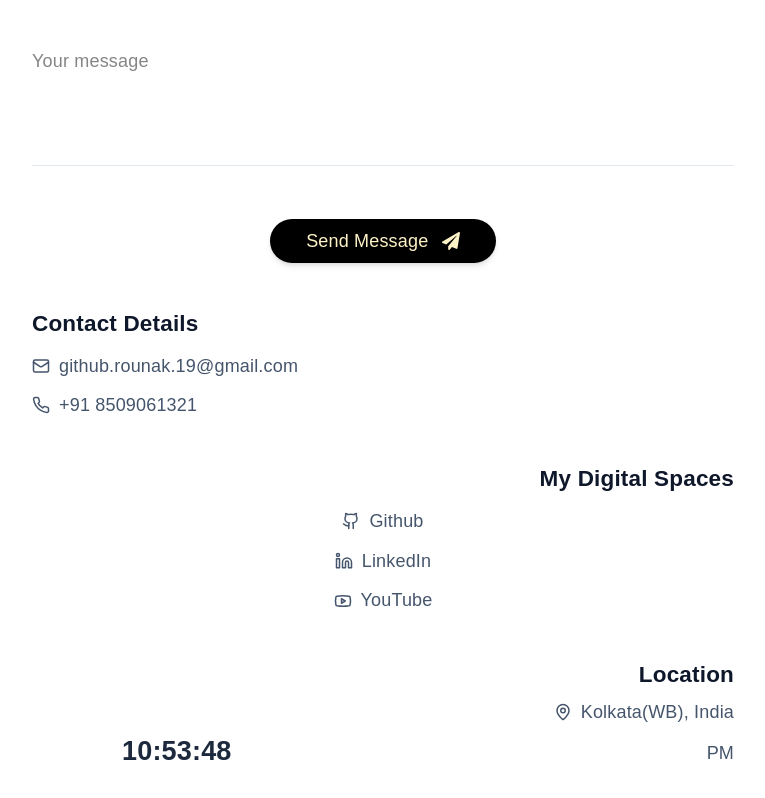
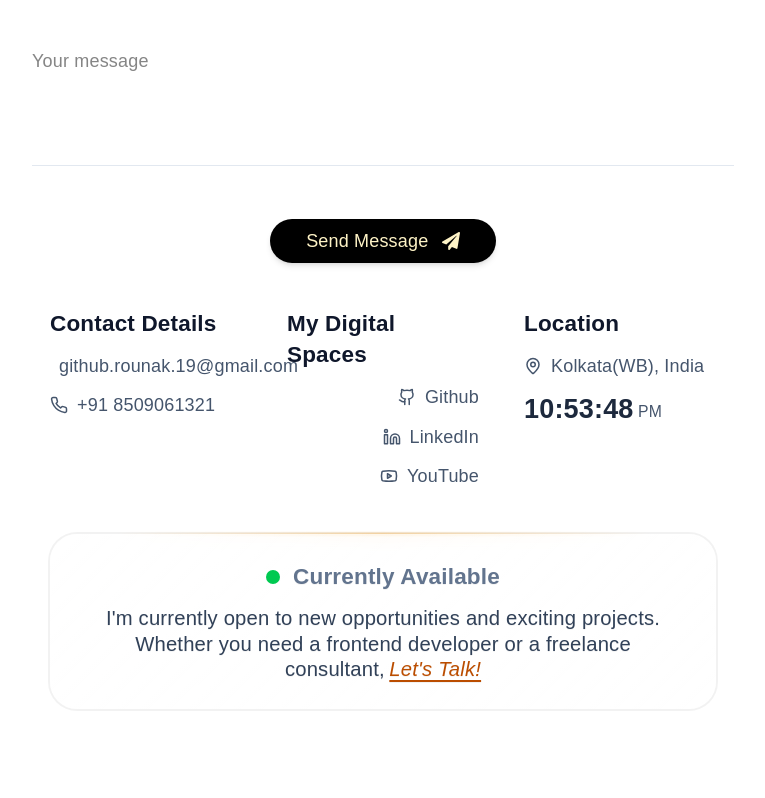
Before and after one commit to rou-nak-cloud/Dev.Portfolios, a React (Vite) app in the folder Portfolio_v3.1/: page / in a window 1280 px wide. Shown: the part 7828-8626 px from the top of the page, without its empty margins (257-1022 px from the left). Built offline with nearby package versions, Linux system fonts and the light colour scheme; a web font is replaced by a local one.

Commit message:
email sending functionality with responsiveness

```diff
--- a/Portfolio_v3.1/package.json
+++ b/Portfolio_v3.1/package.json
@@ -10,6 +10,7 @@
     "preview": "vite preview"
   },
   "dependencies": {
+    "@emailjs/browser": "^4.4.1",
     "@studio-freight/lenis": "^1.0.42",
     "@tailwindcss/vite": "^4.2.2",
     "daisyui": "^5.5.19",
--- a/Portfolio_v3.1/src/utilities/ContactLinks.jsx
+++ b/Portfolio_v3.1/src/utilities/ContactLinks.jsx
@@ -3,9 +3,9 @@ import TimeFormat from "./TimeFormat";
 
 const ContactLinks = () => {
   return (
-    <div className="max-w-2xl mx-auto mt-10">
-      {/* 3 Column Layout on 2XL */}
-      <div className="grid gap-10 text-center md:text-left 2xl:grid-cols-3">
+    <div className="max-w-2xl mx-auto mt-10 px-4">
+      {/* Responsive Grid */}
+      <div className="grid grid-cols-1 md:grid-cols-2 lg:grid-cols-3 gap-10 text-center md:text-left">
         {/* Contact Details */}
         <div className="space-y-3">
           <h3 className="font-cabinet font-bold text-xl text-slate-900">
@@ -16,12 +16,11 @@ const ContactLinks = () => {
             <a
               key={idx}
               href={item.href}
-              className="group relative flex items-center justify-center md:justify-start gap-2 text-slate-600 hover:text-amber-700 transition-colors"
+              className="group flex items-center justify-center md:justify-start gap-2 text-slate-600 hover:text-amber-700 transition-colors"
             >
               <item.icon className="w-4 h-4" />
               <span className="relative font-cabinet">
                 {item.label}
-                {/* Underline */}
                 <span className="absolute bottom-0 left-0 w-0 h-[1.5px] bg-amber-500 transition-all duration-300 group-hover:w-full"></span>
               </span>
             </a>
@@ -30,7 +29,7 @@ const ContactLinks = () => {
 
         {/* Digital Spaces */}
         <div className="space-y-3">
-          <h3 className="font-cabinet font-bold text-xl text-right text-slate-900">
+          <h3 className="font-cabinet font-bold text-xl text-slate-900 md:text-left">
             My Digital Spaces
           </h3>
 
@@ -40,12 +39,11 @@ const ContactLinks = () => {
               href={space.href}
               target="_blank"
               rel="noopener noreferrer"
-              className="group relative flex items-center justify-center gap-2 text-slate-600 cursor-alias"
+              className="group flex items-center justify-center md:justify-end gap-2 text-slate-600 hover:text-amber-700 transition-colors"
             >
               <space.icon className="w-4 h-4" />
-              <span className="relative font-cabinet text-right cursor-pointer hover:text-amber-700 transition-colors">
+              <span className="relative font-cabinet">
                 {space.label}
-                {/* Underline */}
                 <span className="absolute bottom-0 left-0 w-0 h-[1.5px] bg-amber-500 transition-all duration-300 group-hover:w-full"></span>
               </span>
             </a>
@@ -53,29 +51,50 @@ const ContactLinks = () => {
         </div>
 
         {/* Location */}
-        <div className="space-y-2">
-          <h3 className="font-cabinet font-bold text-xl text-right text-slate-900">
+        <div className="space-y-3 md:col-span-2 lg:col-span-1">
+          <h3 className="font-cabinet font-bold text-xl text-slate-900">
             Location
           </h3>
 
-          <div className="flex items-center justify-center md:justify-end gap-2 text-slate-600">
+          <div className="flex items-center justify-center md:justify-start gap-2 text-slate-600">
             {(() => {
               const LocationIcon = contactInfo[2].icon;
               return <LocationIcon className="w-4 h-4" />;
             })()}
-            <span className="relative font-cabinet">
-              {contactInfo[2].label}
-              {/* Optional underline if you want on location too */}
-              <span className="absolute bottom-0 left-0 w-0 h-[1.5px] bg-amber-500 transition-all duration-300 group-hover:w-full"></span>
+            <span className="font-cabinet">{contactInfo[2].label}</span>
+          </div>
+
+          {/* Time */}
+          <div className="flex items-end justify-center md:justify-start gap-1">
+            <TimeFormat />
+            <span className="text-sm font-cabinet text-slate-600 mb-1">PM</span>
+          </div>
+        </div>
+      </div>
+
+      {/* Availability Card */}
+      <div className="relative group mt-10">
+        <div className="absolute -top-px left-1/2 -translate-x-1/2 w-[80%] h-0.5 bg-linear-to-r from-transparent via-amber-500/50 to-transparent blur-[1px]"></div>
+
+        <div className="glass rounded-3xl p-6 border border-slate-200/50 bg-white/50 backdrop-blur-sm transition-all duration-500 hover:border-amber-500/30 hover:shadow-lg hover:shadow-amber-500/5">
+          <div className="flex items-center justify-center font-cabinet gap-3 mb-3">
+            <span className="relative flex h-3 w-3">
+              <span className="animate-ping absolute inline-flex h-full w-full rounded-full bg-green-400 opacity-75"></span>
+              <span className="relative inline-flex rounded-full h-3 w-3 bg-green-500"></span>
+            </span>
+
+            <span className="font-cabinet text-xl font-bold text-slate-500">
+              Currently Available
             </span>
           </div>
 
-          <div className="flex items-end gap-1">
-            <TimeFormat />
-            <span className="text-md font-cabinet text-slate-600 mb-1 ">
-              PM
+          <p className="text-slate-700 text-md sm:text-lg px-3 md:px-4 font-cabinet leading-tight text-center">
+            I'm currently open to new opportunities and exciting projects.
+            Whether you need a frontend developer or a freelance consultant,
+            <span className="text-amber-700 font-medium italic ml-1 underline underline-offset-4">
+              Let's Talk!
             </span>
-          </div>
+          </p>
         </div>
       </div>
     </div>
--- a/Portfolio_v3.1/src/utilities/TimeFormat.jsx
+++ b/Portfolio_v3.1/src/utilities/TimeFormat.jsx
@@ -13,20 +13,19 @@ const TimeFormat = () => {
         hour12: true,
       })
         .format(new Date())
-        .replace(/am| pm/, "");
+        .replace(/\s?(am|pm)/, "");
 
       setTime(kolkataTime);
     };
 
     updateTime();
-
     const interval = setInterval(updateTime, 1000);
 
     return () => clearInterval(interval);
   }, []);
 
   return (
-    <p className="font-cabinet font-semibold text-slate-800 text-2xl lg:flex-1 ml-24 lg:ml-20 tabular-nums">
+    <p className="font-cabinet font-semibold text-slate-800 text-xl sm:text-2xl tabular-nums">
       {time}
     </p>
   );
```
Also changed, not shown: Portfolio_v3.1/src/components/Contact.jsx (+112 -7 lines), 1 other file (tests, documents, lock files or other folders).
